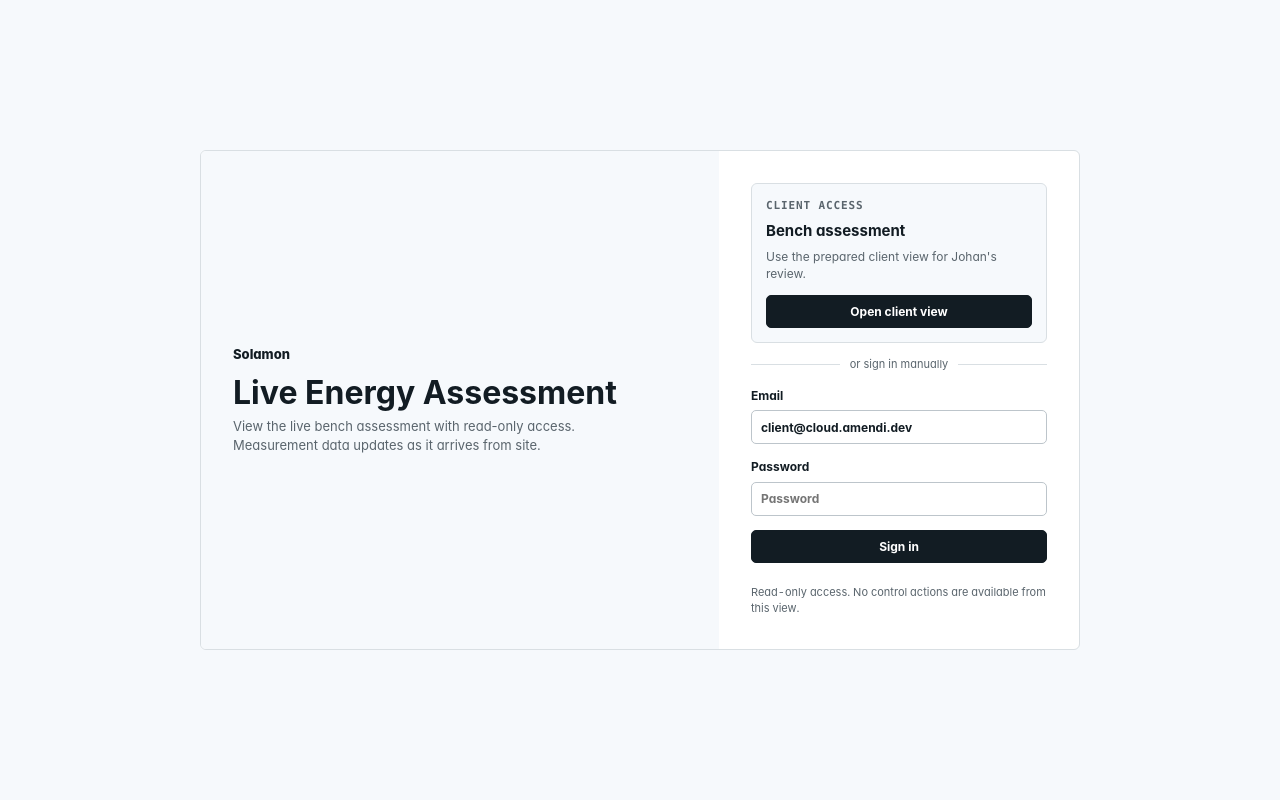
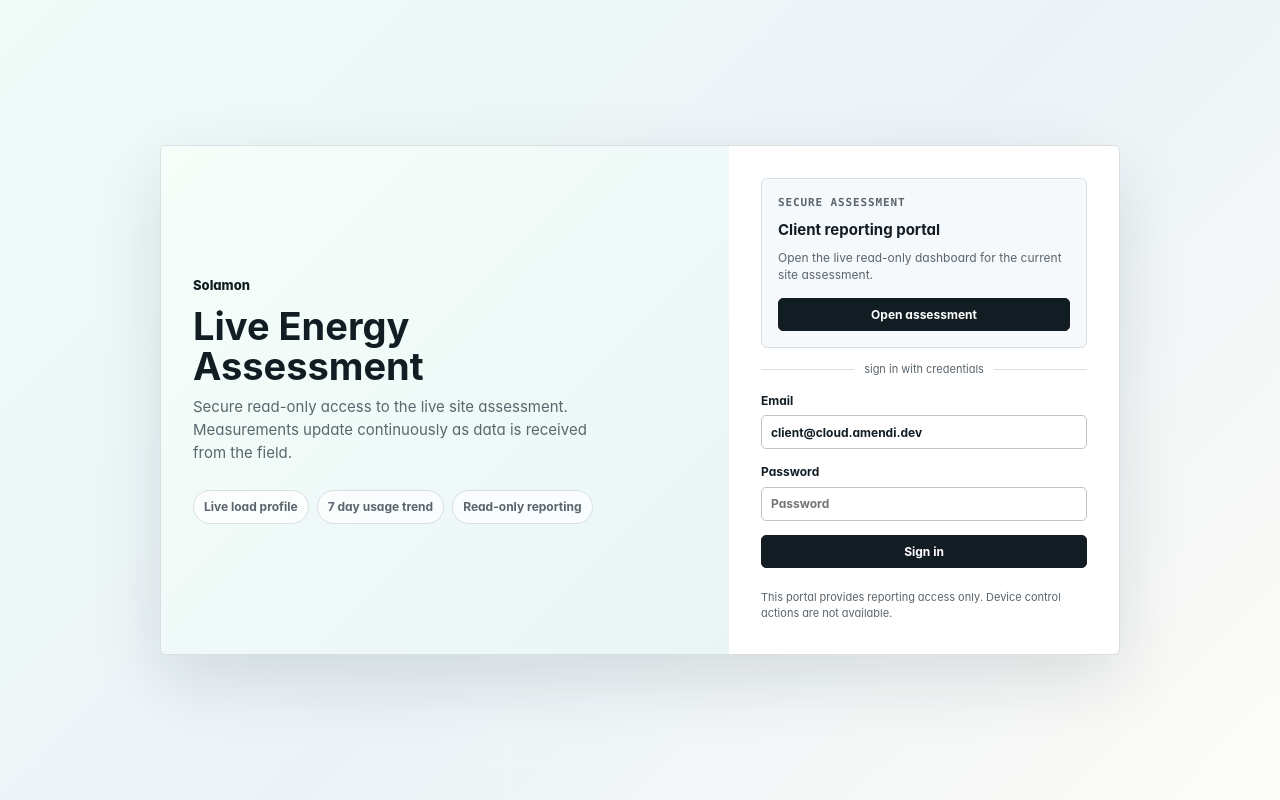
Before and after one commit to mariusbloemhof/solamon, a Next.js app in the folder packages/web_ui/: page /client/login in a window 1280 px wide. Built offline with nearby package versions, Linux system fonts and the light colour scheme.

Commit message:
feat(web-ui): polish client login screen

```diff
--- a/packages/web_ui/app/client/login/ClientLogin.tsx
+++ b/packages/web_ui/app/client/login/ClientLogin.tsx
@@ -40,7 +40,7 @@ export function ClientLogin() {
       await loginToCloud(CLIENT_EMAIL, CLIENT_PASSWORD);
       router.push(params.get("callbackUrl") ?? "/client/sites/bench");
     } catch (exc) {
-      setError(exc instanceof Error ? exc.message : "Could not open the client view");
+      setError(exc instanceof Error ? exc.message : "Could not start the secure assessment session");
       setBusy(false);
     }
   }
@@ -51,19 +51,24 @@ export function ClientLogin() {
         <div className="client-login-copy">
           <span className="client-mark">Solamon</span>
           <h1>Live Energy Assessment</h1>
-          <p>View the live bench assessment with read-only access. Measurement data updates as it arrives from site.</p>
+          <p>Secure read-only access to the live site assessment. Measurements update continuously as data is received from the field.</p>
+          <div className="client-login-points">
+            <span>Live load profile</span>
+            <span>7 day usage trend</span>
+            <span>Read-only reporting</span>
+          </div>
         </div>
 
         <form className="client-login-form" onSubmit={submit}>
           <div className="client-access-card">
-            <span>Client access</span>
-            <strong>Bench assessment</strong>
-            <p>Use the prepared client view for Johan's review.</p>
+            <span>Secure assessment</span>
+            <strong>Client reporting portal</strong>
+            <p>Open the live read-only dashboard for the current site assessment.</p>
             <button className="button" disabled={busy} type="button" onClick={openClientView}>
-              {busy ? "Opening..." : "Open client view"}
+              {busy ? "Opening..." : "Open assessment"}
             </button>
           </div>
-          <div className="client-divider"><span>or sign in manually</span></div>
+          <div className="client-divider"><span>sign in with credentials</span></div>
           <label>
             <span>Email</span>
             <input className="input" name="email" type="email" autoComplete="username" defaultValue={CLIENT_EMAIL} />
@@ -76,7 +81,7 @@ export function ClientLogin() {
           <button className="button" disabled={busy} type="submit">
             {busy ? "Signing in..." : "Sign in"}
           </button>
-          <p className="subtext">Read-only access. No control actions are available from this view.</p>
+          <p className="subtext">This portal provides reporting access only. Device control actions are not available.</p>
         </form>
       </section>
     </main>
--- a/packages/web_ui/app/globals.css
+++ b/packages/web_ui/app/globals.css
@@ -2017,17 +2017,19 @@ p.subtext {
   min-height: 100vh;
   place-items: center;
   padding: 24px;
-  background: var(--bg);
+  background:
+    linear-gradient(135deg, oklch(98% 0.012 180), oklch(96% 0.01 230) 52%, oklch(99% 0.006 95));
 }
 
 .client-login-panel {
   display: grid;
-  grid-template-columns: minmax(0, 1fr) 360px;
-  width: min(880px, 100%);
+  grid-template-columns: minmax(0, 1fr) 390px;
+  width: min(960px, 100%);
   overflow: hidden;
   border: 1px solid var(--border);
   border-radius: var(--radius);
   background: var(--surface);
+  box-shadow: 0 24px 70px oklch(20% 0.04 245 / 0.12);
 }
 
 .client-login-copy,
@@ -2038,7 +2040,7 @@ p.subtext {
 .client-login-copy {
   display: grid;
   align-content: center;
-  background: var(--bg);
+  background: linear-gradient(135deg, oklch(99% 0.012 160), oklch(96% 0.012 210));
 }
 
 .client-mark {
@@ -2048,7 +2050,8 @@ p.subtext {
 
 .client-login-copy h1 {
   margin: 12px 0 8px;
-  font-size: 32px;
+  max-width: 430px;
+  font-size: 38px;
   line-height: 1.05;
 }
 
@@ -2056,6 +2059,25 @@ p.subtext {
   max-width: 420px;
   margin: 0;
   color: var(--muted);
+  font-size: 15px;
+  line-height: 1.55;
+}
+
+.client-login-points {
+  display: flex;
+  flex-wrap: wrap;
+  gap: 8px;
+  margin-top: 26px;
+}
+
+.client-login-points span {
+  padding: 7px 10px;
+  border: 1px solid var(--border);
+  border-radius: 999px;
+  background: oklch(100% 0 0 / 0.7);
+  color: var(--muted);
+  font-size: 12px;
+  font-weight: 700;
 }
 
 .client-login-form {
@@ -2065,8 +2087,8 @@ p.subtext {
 
 .client-access-card {
   display: grid;
-  gap: 6px;
-  padding: 14px;
+  gap: 8px;
+  padding: 16px;
   border: 1px solid var(--border);
   border-radius: var(--radius);
   background: var(--bg);
```
